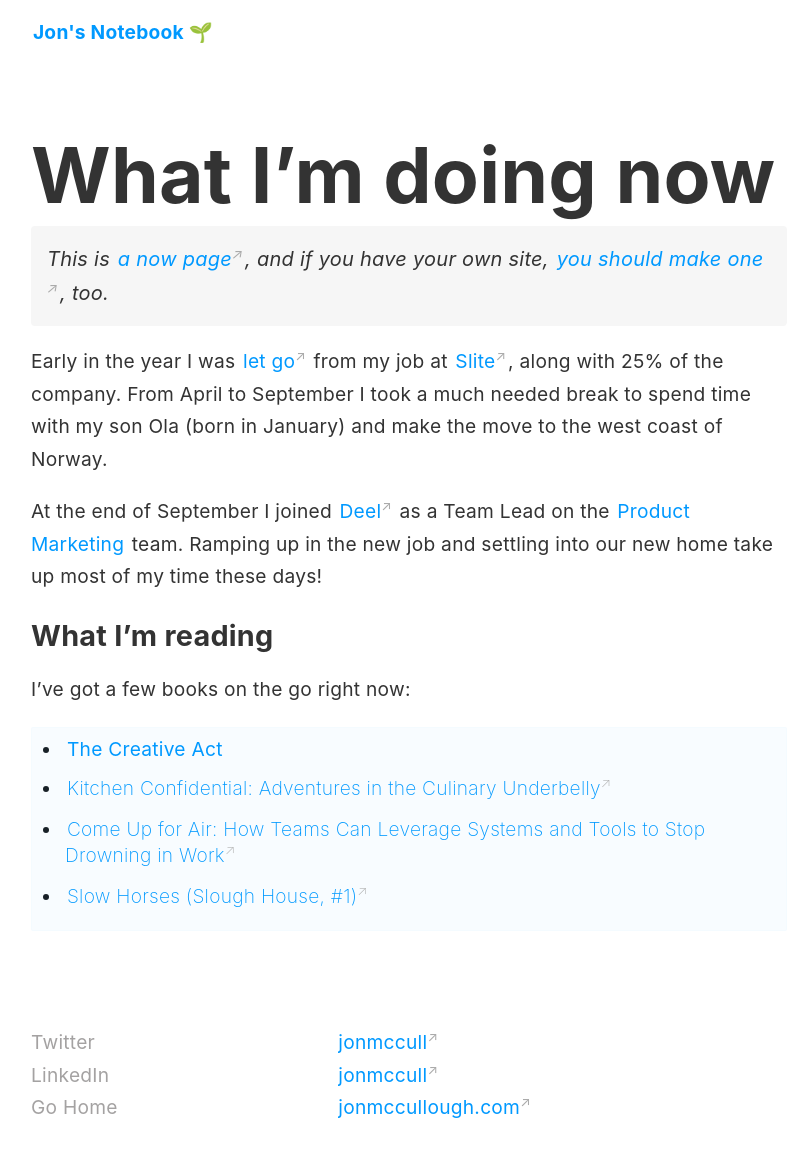
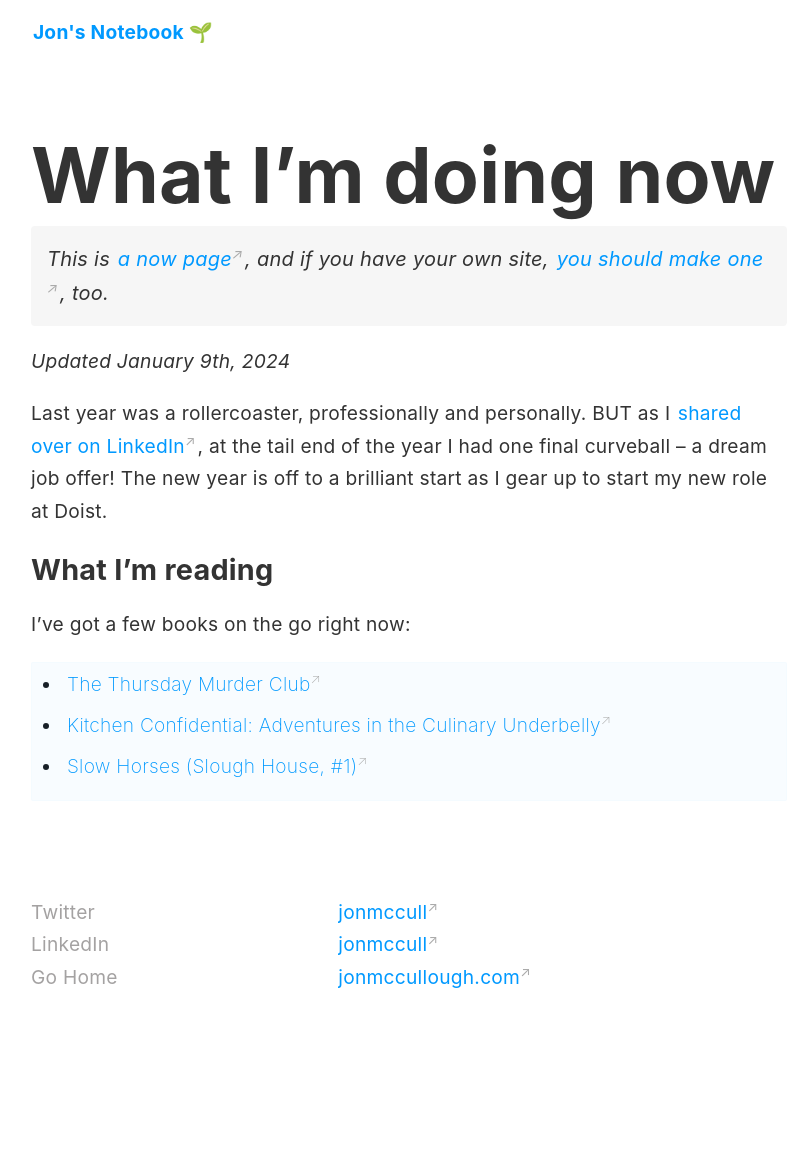
Before and after one commit to jonmccull/digital-garden, a Jekyll site: the page built from _pages/now.md, in a window 1280 px wide. Shown: the whole page, without its empty margins (231-1036 px from the left). Built offline with Jekyll 4.4.1, drawn with Linux system fonts in a browser that asks for light colours; after the commit the page ends 1034 px from its top, so only the background shows below that.

Commit message:
Update, Now Page

```diff
--- a/_pages/now.md
+++ b/_pages/now.md
@@ -7,14 +7,13 @@
 
 > <em>This is [a now page](https://nownownow.com/about), and if you have your own site, [you should make one](https://nownownow.com/about), too.</em>
 
-Early in the year I was [let go](https://www.linkedin.com/posts/jonmccullough_productmarketing-layoffs2023-activity-7052166020798525440-QCq1?utm_source=share&utm_medium=member_desktop) from my job at [Slite](https://slite.com/), along with 25% of the company. From April to September I took a much needed break to spend time with my son Ola (born in January) and make the move to the west coast of Norway.
+<em>Updated January 9th, 2024</em>
 
-At the end of September I joined [Deel](https://deel.com/) as a Team Lead on the [[Product Marketing]] team. Ramping up in the new job and settling into our new home take up most of my time these days!
+Last year was a rollercoaster, professionally and personally. BUT as I [shared over on LinkedIn](https://www.linkedin.com/posts/jonmccullough_what-a-year-new-baby-job-city-house-activity-7150462724135698433-SHfO?utm_source=share&utm_medium=member_desktop), at the tail end of the year I had one final curveball – a dream job offer! The new year is off to a brilliant start as I gear up to start my new role at Doist.
 
 ## What I'm reading
 I've got a few books on the go right now:
 
-- <a class="internal-link" href="/book/the-creative-act/">The Creative Act</a>
+- [The Thursday Murder Club](https://www.goodreads.com/book/show/46000520-the-thursday-murder-club?ac=1&from_search=true&qid=UVDvY3PWxt&rank=1)
 - [Kitchen Confidential: Adventures in the Culinary Underbelly](https://www.goodreads.com/book/show/33313.Kitchen_Confidential)
-- [Come Up for Air: How Teams Can Leverage Systems and Tools to Stop Drowning in Work](https://www.goodreads.com/book/show/75608561-come-up-for-air)
 - [Slow Horses (Slough House, #1)](https://www.goodreads.com/book/show/19191674-slow-horses)
```
Also changed, not shown: _notes/branding.md (deleted, +0 -4 lines).
